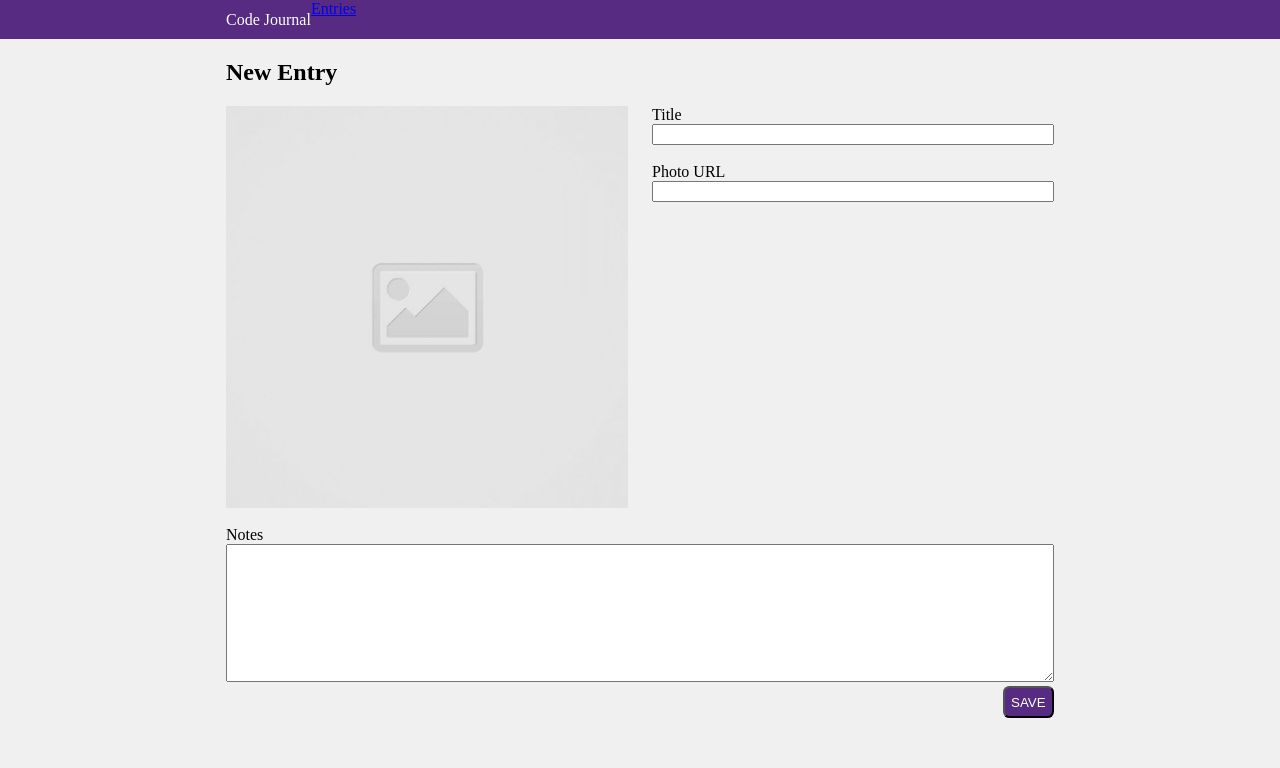
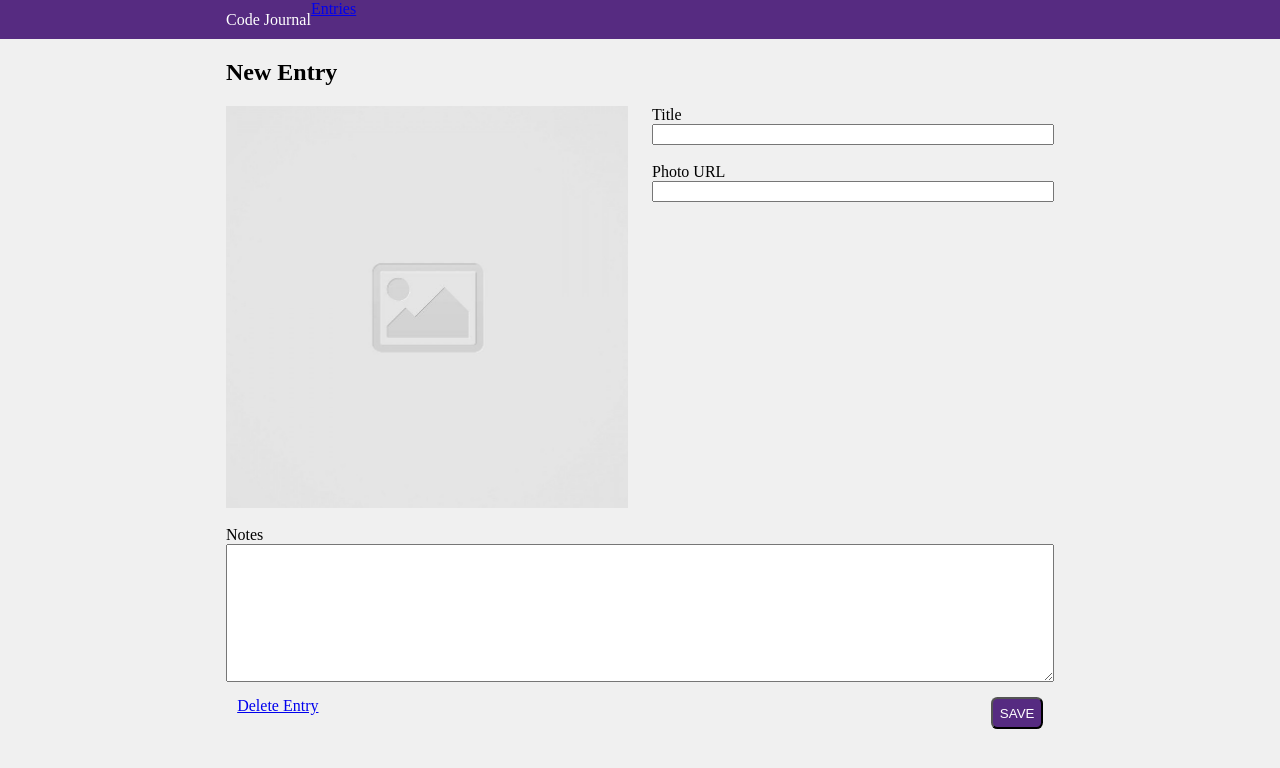
Before and after one commit to Aiden-Peace300/code-journal, a plain HTML site: page index.html in a window 1280 px wide. Drawn offline with Linux system fonts and the light colour scheme.

Commit message:
Completed the first requirement of the User can delete an entry task list 1) Add a button to the entry form with the text Delete Entry which is only visible when an entry is currently being edited.

```diff
--- a/css/styles.css
+++ b/css/styles.css
@@ -53,9 +53,10 @@ img {
   padding: 0.5rem;
 }
 
-.submit-button-to-bottom-left {
+.space-between {
   display: flex;
-  justify-content: flex-end;
+  justify-content: space-between;
+  margin: 0.7rem;
 }
 
 .title-and-edit-icon-same-row,
@@ -152,7 +153,6 @@ img {
   }
 
   .entry-photo {
-    margin-left: 1rem;
     margin-right: 1rem;
   }
 
@@ -168,3 +168,8 @@ img {
 .edit-icon {
   cursor: pointer;
 }
+
+.delete-button {
+  border: none;
+  cursor: pointer;
+}
--- a/index.html
+++ b/index.html
@@ -81,7 +81,12 @@
             </div>
           </div>
           <div class="row">
-            <div class="column-full submit-button-to-bottom-left">
+            <div class="column-full space-between">
+              <div>
+                <a href="#" id="delete-entry-button" class="delete-button"
+                  >Delete Entry</a
+                >
+              </div>
               <div class="submit">
                 <input class="submit-button" type="submit" value="Save" />
               </div>
```
